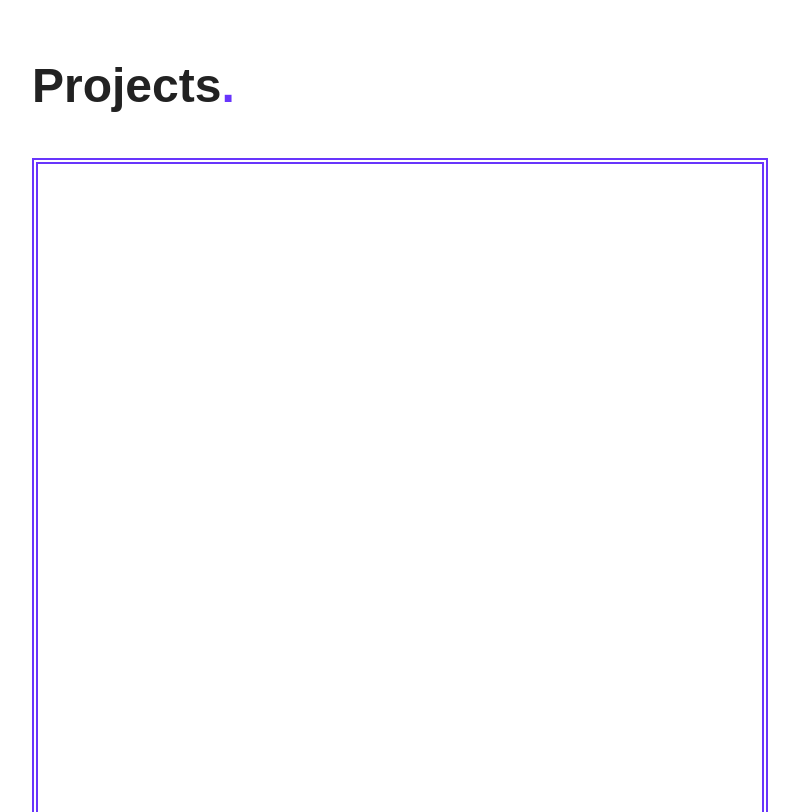
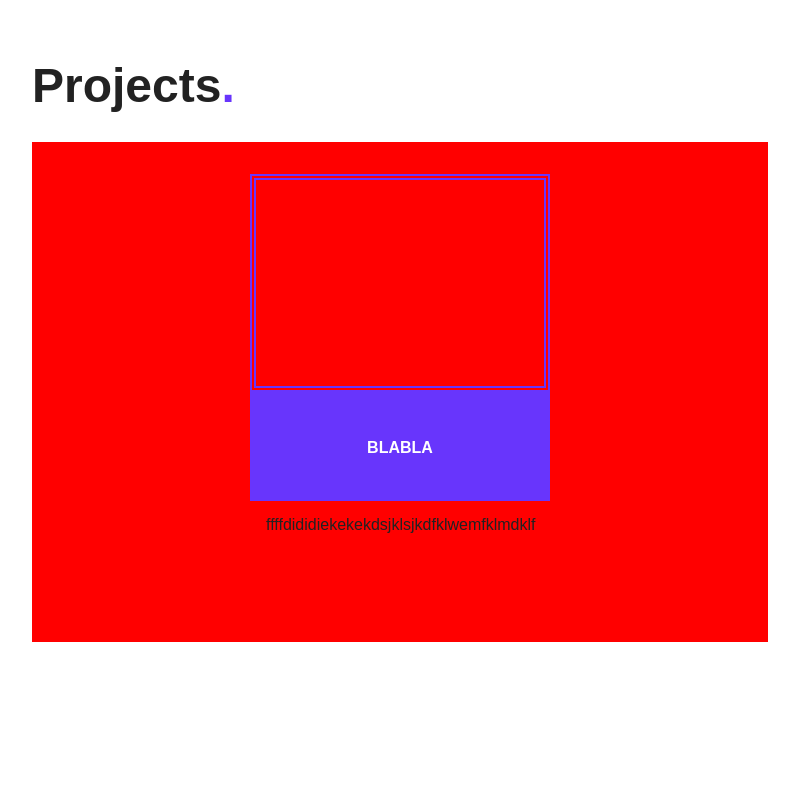
Before and after one commit to JangExpedition/portfolio, a React (Create React App) app: page / in a window 1280 px wide. Shown: the part 1985-2797 px from the top of the page, without its empty margins (240-1039 px from the left). After the commit the page ends 2627 px from the top, so only its background shows below. Built offline with nearby package versions, Linux system fonts and the light colour scheme.

Commit message:
project 섹션 생성 중

```diff
--- a/src/App.css
+++ b/src/App.css
@@ -198,24 +198,48 @@ section {
   }
 }
 
+/* Projects */
+.project-container {
+  display: flex;
+  justify-content: center;
+  align-items: center;
+  gap: 1rem;
+  height: 500px;
+  padding: 2rem 0;
+  background-color: red;
+}
+
 /* Project */
 .Project {
-  padding-top: 3rem;
+  width: 300px;
+  height: 100%;
 }
 
 .Project .project-images {
   width: 100%;
-  height: 100vmin;
+  height: 50%;
   border: 6px double #6835fc;
 }
 
-.Project .project-title-wrapper {
+.Project .project-wrapper {
   width: 100%;
+  height: 50%;
+}
+
+.Project .project-wrapper .project-title {
+  width: 100%;
+  height: 50%;
   background-color: #6835fc;
   color: #fff;
   text-align: center;
   padding: 3rem 0;
-  margin-bottom: 2rem;
+  font-weight: bold;
+}
+
+.Project .project-wrapper .project-content {
+  width: 100%;
+  height: 50%;
+  padding: 1rem;
 }
 
 /* Skills */
--- a/src/components/Project.js
+++ b/src/components/Project.js
@@ -1,11 +1,10 @@
-import Stacks from "./Skills";
-
-const Project = () => {
+const Project = ({ project }) => {
   return (
     <div className="Project">
       <div className="project-images"></div>
-      <div className="project-title-wrapper">
-        <h1 className="project-title">1914 translation by H. Rackham</h1>
+      <div className="project-wrapper">
+        <h1 className="project-title">{project.title}</h1>
+        <p className="project-content">{project.content}</p>
       </div>
     </div>
   );
--- a/src/components/Projects.js
+++ b/src/components/Projects.js
@@ -1,12 +1,18 @@
 import Project from "./Project";
 
 const Projects = () => {
+  const projects = [{ id: 1, title: "BLABLA", content: "ffffdididiekekekdsjklsjkdfklwemfklmdklf", imgSrc: "zzzzzzz" }];
+
   return (
     <section className="Projects">
       <h2 className="first-menu-name">
         Projects<span className="point-color">.</span>
-        <Project />
       </h2>
+      <div className="project-container">
+        {projects.map((project) => (
+          <Project project={project} key={project.id} />
+        ))}
+      </div>
     </section>
   );
 };
```
